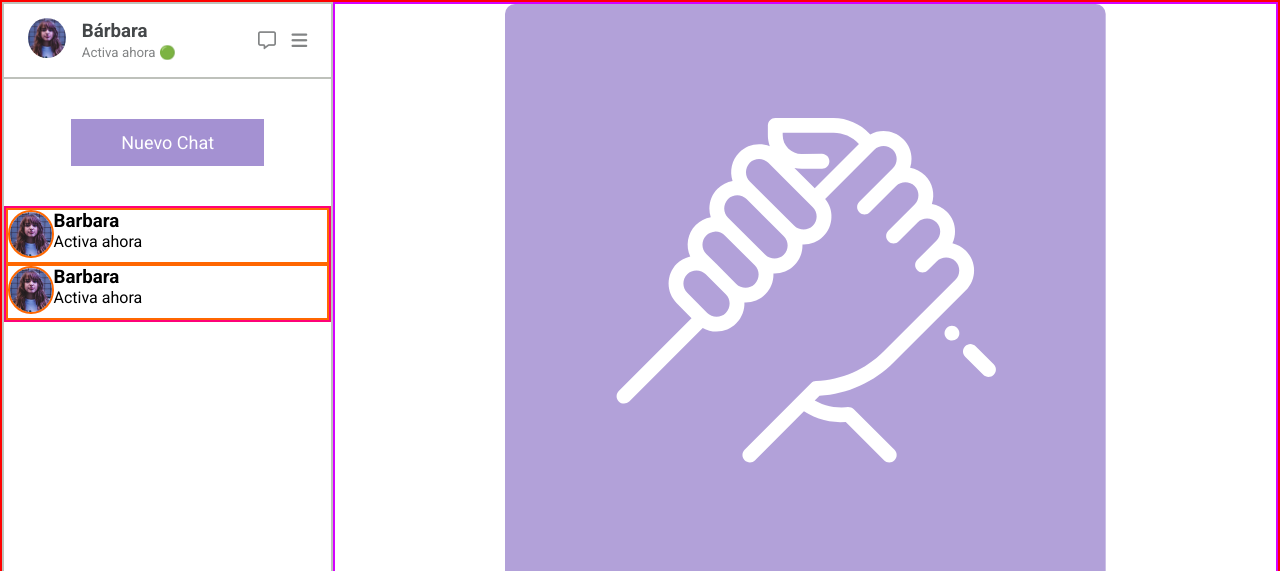
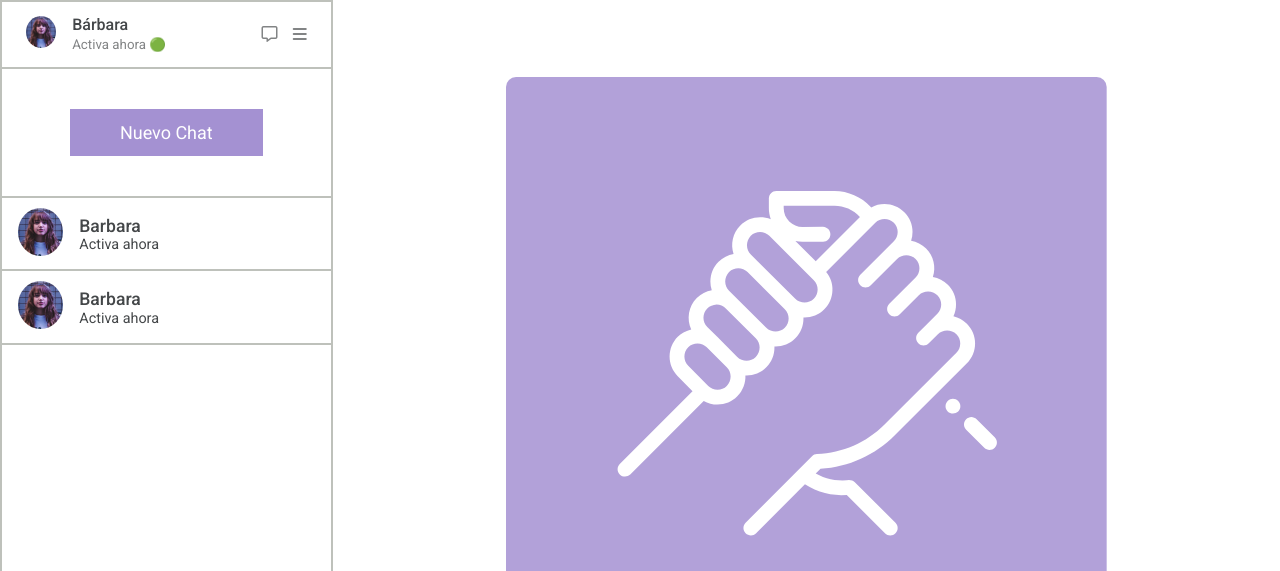
Before and after one commit to Bagutierrezv/sistema_mensajeria, a plain HTML site: page index.html in a window 1280 px wide. Shown: the top 571 px of the page. Drawn offline with Linux system fonts and the light colour scheme.

Commit message:
add: se añade css a los chats

```diff
--- a/assets/css/styles.css
+++ b/assets/css/styles.css
@@ -10,12 +10,12 @@
 .contenedor-general{
     display: flex;
 
-    border: 2px solid red
-}
+    /*border: 2px solid red
+}*/
 
 .contenedor-izquierdo{
     width: 35%;
-    height: 100hv;
+    height: 100vh;
     border: 2px solid #BEC1BB;
 
     /*border: 2px solid blue*/
@@ -28,6 +28,7 @@
     align-items: center;
     justify-content: space-between;
     margin: 0.3rem 1.5rem;
+
 }
 
 .datos-perfil-personal{
@@ -39,22 +40,25 @@
 }
 
 .imagen-perfil-personal > img{
-    height: 2.5rem;
+    height: 2rem;
     border-radius: 50%;
     margin: 0.6rem 1rem 0.6rem 0rem;
 }
 
 .text-perfil-personal > h3{
     color: #444749;
+    font-size: 1rem;
+    font-weight: 500;
 }
 
 .text-perfil-personal > p{
     color: #828485;
+
 }
 
 .iconos{
     color: #828485;
-    font-size: large;
+    font-size: medium;
 
     /*border: 2px solid rgb(255, 145, 0)*/
 }
@@ -69,6 +73,7 @@
     display: flex;
     justify-content: center;
     padding: 2.5rem 0rem;
+    border-bottom: 2px solid #BEC1BB;
     border-top: 2px solid #BEC1BB;
 
     /*border: 2px solid rgb(1, 90, 255)*/
@@ -85,32 +90,49 @@ button{
 
 /*Tercero parte - chats*/
 
-.chats{
+/*.chats{
 
-    border: 2px solid rgb(255, 1, 120)
-}
+
+    border-top: 2px solid rgb(255, 1, 120)
+}*/
 
 .contacto{
     display: flex;
+    align-items: center;
+    border-bottom: 2px solid #BEC1BB;
+    padding: 0.2rem 0rem 0.1rem;
 
-    border: 2px solid rgb(255, 103, 1)
+    /*border: 2px solid rgb(255, 103, 1)*/
 }
 
 .imagen-contacto > img{
     height: 3rem;
     border-radius: 50%;
+    margin: 0.4rem 1rem 0.5rem 1rem;
 
-    border: 2px solid rgb(255, 103, 1)
+    /*border: 2px solid rgb(255, 103, 1)*/
+}
+
+.text-contacto {
+    color: #444749;
+}
+
+.text-contacto > h3{
+    font-size: 1.1rem;
+    font-weight: 500;
+    padding-bottom: 0.05rem;
+}
+
+.text-contacto > p{
+    font-size: 0.9rem;
 }
 
 /*Cuarta parte - main*/
 
-main {
+main{
     display: flex;
     flex-direction: column;
     align-items: center;
     justify-content: center;
     width: 100%;
-
-    border: 2px solid rgb(213, 1, 255)
 }
```
